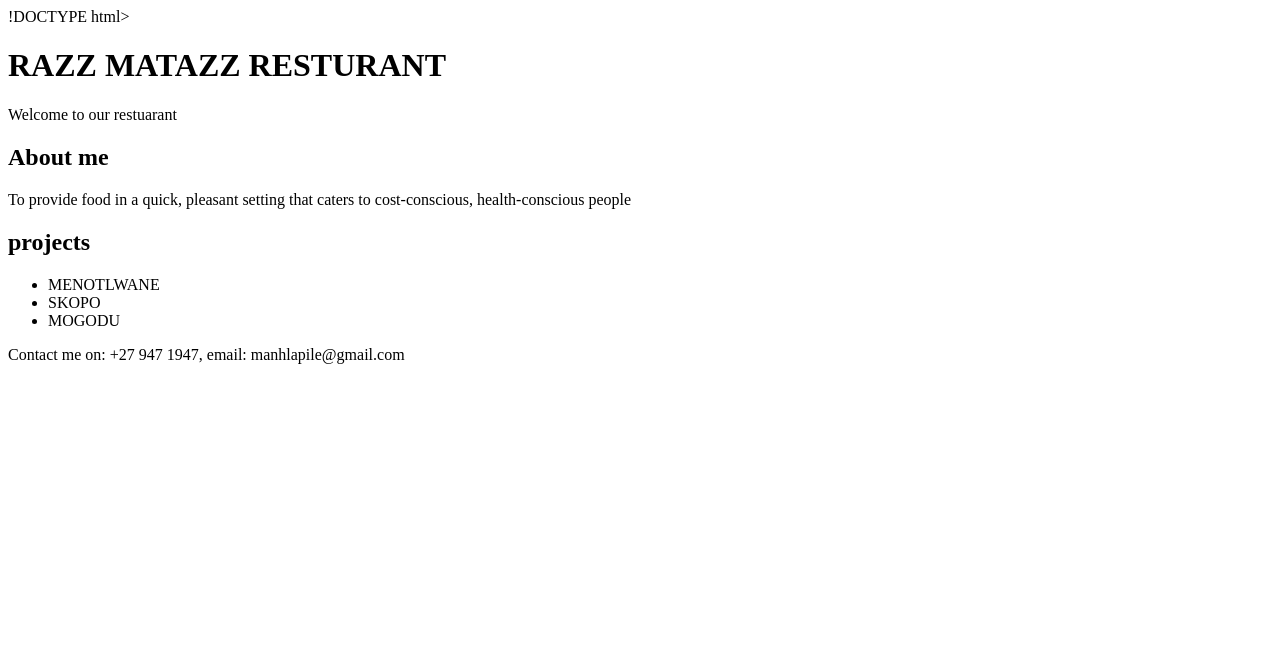
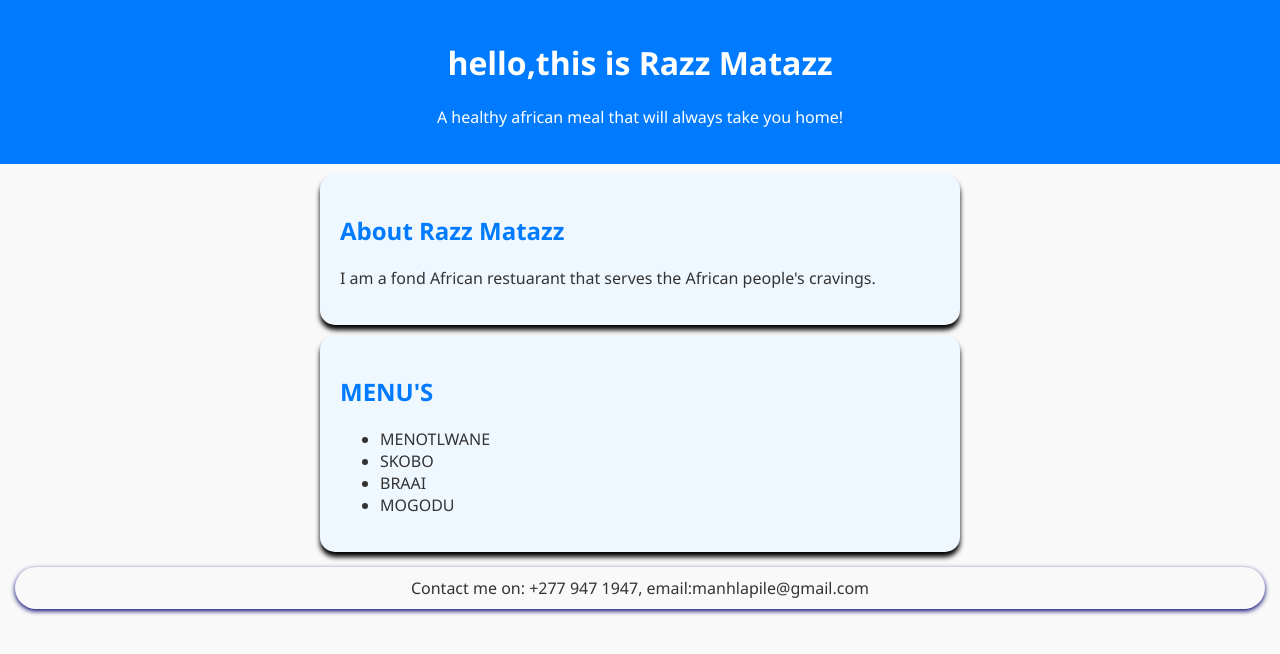
Before and after one commit to manhlapilecarly/portfolio-website, a plain HTML site: page index.html in a window 1280 px wide. Drawn offline with Linux system fonts and the light colour scheme.

Commit message:
Added some style

```diff
--- a/index.html
+++ b/index.html
@@ -1,31 +1,34 @@
-!DOCTYPE html>
+<!DOCTYPE html>
 <html lang="en">
 <head>
     <meta charset="UTF-8">
     <meta name="viewport" content="width=device-width, initial-scale=1.0">
-    <title>Maunatlala Manhlapile-Portfolio</title>
+    <title>RAZZ MATAZZ</title>
+    <link rel="stylesheet" href="style.css">
 </head>
 <body>
     <header>
-        <h1> RAZZ MATAZZ RESTURANT</h1>
-        <p>Welcome to our restuarant</p>
+     <h1>hello,this is Razz Matazz</h1>
+     <p>A healthy african meal that will always take you home!</p>
     </header>
 
-    <section class="About">
-        <h2>About me</h2>
-        <p>To provide food in a quick, pleasant setting that caters to cost-conscious, health-conscious people</p>
+   <section class="About">
+    <h2>About Razz Matazz</h2>
+    <p>I am a fond African restuarant that serves the African people's cravings.</p>
     </section>
 
-    <section class="projects">
-        <h2>projects </h2>
+    <section class="MENU">
+        <h2>MENU'S</h2>
         <ul>
             <li>MENOTLWANE</li>
-            <li>SKOPO</li>
+            <LI>SKOBO</LI>
+            <li>BRAAI</li>
             <li>MOGODU</li>
+        </ul>
     </section>
 
     <footer>
-        <p>Contact me on: +27 947 1947, email: manhlapile@gmail.com</p>
+        Contact me on: +277 947 1947, email:manhlapile@gmail.com
     </footer>
 </body>
 </html>
--- a/style.css
+++ b/style.css
@@ -0,0 +1,35 @@
+body{
+    font-family: 'Segoe UI', Tahoma, Geneva, Verdana, sans-serif;
+    background: #f9f9f9;
+    color:#333;
+    margin:0;
+    padding:0;
+}
+
+header{
+    background: #007bff;
+    color:#fff;
+    padding:20px;
+    text-align:center;
+}
+
+section{
+    padding:20px;
+    margin:10px auto;
+    max-width:600px;
+    background-color:aliceblue;
+    border-radius:15px;
+    box-shadow:0 5px 5px rgba(0,0,2)
+
+}
+h2{
+    color:#007bff;
+}
+footer{
+    text-align:center;
+    padding:10px;
+    background:#f9f9f9;
+    border-radius:30px;
+    margin:15px;
+    box-shadow:0 2px 5px rgba(0,0,0113)
+}
```
